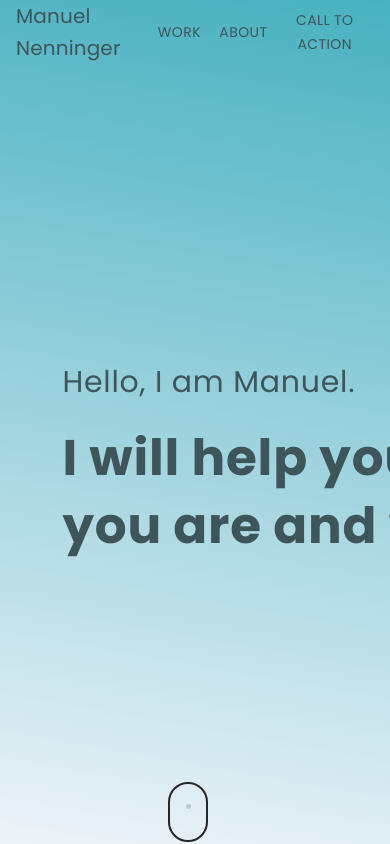
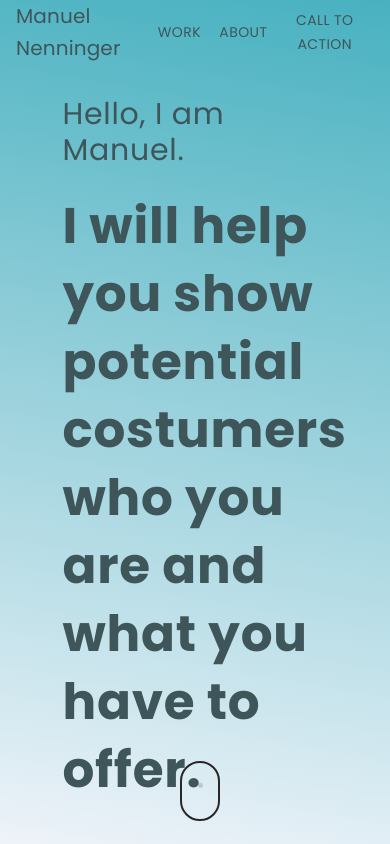
Before and after one commit to ManuelNenninger/PersonalPage, a React (Create React App) app in the folder client/: page / in a window 390 px wide. Built offline with nearby package versions, Linux system fonts and the light colour scheme.

Commit message:
Sectionone and two responsive

```diff
--- a/client/src/App.css
+++ b/client/src/App.css
@@ -1,3 +1,10 @@
 body {
   background-image: linear-gradient(190deg, #48B1C0, #EEF3F9);
+  height: 100%;
+  min-height: 100%;
 }
+
+html {
+  height: 100%;
+  min-height: 100%;
+}
--- a/client/src/components/SectionHandler.css
+++ b/client/src/components/SectionHandler.css
@@ -7,14 +7,31 @@
 }
 
 section {
-  height: calc(100vh - 64px);
+  min-height: calc(100vh - 64px);
   scroll-snap-align: start;
-  padding: 1rem;
   display: flex;
   align-items: center;
   justify-content: center;
+  /* Das es immer zentriert ist */
+  margin-right: auto;
+  margin-left: auto;
+  /* Begrenzung auf max. Bildschirmgröße */
+  max-width: 1600px;
+
 }
 
 section:nth-child(1){
   position: relative;
+  justify-content: flex-start;
 }
+
+/* flex: 1 damit das Div den gesamten Flex-Container füllt. Hier wird aus der Section 2 das erste Div ausgewählt */
+section:nth-child(2) > div:first-of-type {
+  flex: 1
+}
+
+@media screen and (max-width: 768px){
+    section {
+      scroll-snap-align: none;
+    }
+  }
--- a/client/src/components/SectionHandler.jsx
+++ b/client/src/components/SectionHandler.jsx
@@ -7,6 +7,7 @@ import Grow from '@material-ui/core/Grow';
 import "./SectionHandler.css";
 import SectionOne from "./Sections/SectionOne/SectionOne";
 import SectionTwo from "./Sections/SectionTwo/SectionTwo";
+import SectionThree from "./Sections/SectionThree/SectionThree";
 
 function SectionHandler() {
   let [visibleSectionTwo, visibleSectionThree, visibleSectionFour] = [false];
@@ -42,7 +43,7 @@ function SectionHandler() {
                 transformOrigin: '0 0 0'
               }} {...(isVisible ? { timeout: 700 } : {})}>
               <div>
-                <SectionTwo />
+                <SectionThree />
               </div>
             </Grow>
         }
--- a/client/src/components/Sections/SectionOne/SectionOne.css
+++ b/client/src/components/Sections/SectionOne/SectionOne.css
@@ -1,14 +1,9 @@
-.intruduction {
-  padding-bottom: 1rem;
-}
 
 .contsiner_SectionOne {
   position: absolute;
   align-items: flex-start;
-  left: 3.9rem;
-  top: 18.75rem;
-  height: 10.625rem;
-  width: 78.125rem;
+  padding: 0 3.9rem 0 3.9rem;
+  max-width: 78.125rem;
 }
 
 
@@ -18,6 +13,7 @@
   font-weight: 400;
   color: #3E5659;
   letter-spacing: 0.025em;
+  padding-bottom: 1rem;
 }
 
 .actionTitle h2 {
@@ -30,9 +26,14 @@
 }
 
 
+
+
+/* Start of Scroll-Animation */
 .scrollAnimationKC {
-  position: relative;
-  top: 23.125rem;
+  position: absolute;
+  bottom: 3%;
+  left: 50vw;
+  width: fit-content;
 }
 
 .scroll{
@@ -48,8 +49,8 @@
     width: 100%;
     height: 100%;
     position: absolute;
-    top: 0;
-    left: 0;
+    /* top: 0;
+    left: 0; */
     display: block;
     border: 2px solid #272727;
     border-radius: 20px;
--- /dev/null
+++ b/client/src/components/Sections/SectionThree/SectionThree.jsx
@@ -0,0 +1,10 @@
+import "./SectionThree.css";
+
+
+function SectionThree(props){
+  return (
+    <h1>Hello World</h1>
+  );
+}
+
+export default SectionThree;
--- a/client/src/components/Sections/SectionTwo/Card/CardOneUnActive.jsx
+++ b/client/src/components/Sections/SectionTwo/Card/CardOneUnActive.jsx
@@ -2,7 +2,7 @@ import React from 'react';
 
 function CardOneUnActive(props) {
   return (
-    <div>
+    <div className="textForPretty">
       <div className="cardOneTitel">
         <h4>{props.CardOneUnActiveTitel}</h4>
       </div>
--- a/client/src/components/Sections/SectionTwo/SectionTwo.css
+++ b/client/src/components/Sections/SectionTwo/SectionTwo.css
@@ -1,10 +1,13 @@
 .container-fluid {
-  width: 100rem;
-  height: 53rem;
+  /* davor war hier 100rem */
+  max-width: 100%;
+  padding: 2%;
 }
 
 .container-fluid .row {
-  height: 50%
+  min-height: 50%;
+  margin: 0;
+  max-width: 100%;
 }
 
 .cardsection {
@@ -13,11 +16,14 @@
   justify-content: center;
   text-align: center;
   display: flex;
-  height: 25rem;
   border: 3px solid #3E5659;
-  width: 49rem;
+  max-width: -webkit-fill-available;
+  max-width: -moz-available;
+  margin: 0;
 
-  /* background-color: #FFE0A3; */
+  /* damit die Crads mind. alle gleich sind. Also alle gleich 100% height: und width benötigen */
+  width: 100%;
+  height: 100%;
 }
 
 .cardsection img {
@@ -25,10 +31,11 @@
   z-index: -1;
 }
 
-.row .col-sm-6 {
+.row .col-md-6 {
   align-items: center;
   justify-content: center;
   display: flex;
+  margin-bottom: 1.5rem;
 }
 
 .cardsection h4 {
@@ -38,6 +45,7 @@
   color: #3E5659;
   letter-spacing: 0.025em;
   margin-bottom: 0.625rem;
+  margin-top: 0.625rem;
 }
 
 
@@ -50,28 +58,68 @@
 }
 
 
+
 /* Card specific CSS */
 
 .cardOneActivOverlay {
-  width: 100%;
-  height: 100%;
   background-color: #FFE0A3;
   text-align: left;
   z-index: -1;
+  height: 100%;
+  display: flex;
+  flex-direction: column!important;
+  padding: 0px 1.5rem 0 1.5rem;
+  width: 100%;
 }
 
-.cardOneActivContent {
-  width: 90%;
-}
 
 .cardsection .cardOneActivTitel h4 {
-  margin: 2.5rem 0 2.1rem 3rem;
+  margin: 1.5rem 0 0.5rem 0rem;
   font-weight: 600;
 }
 
 .cardsection .cardOneActivContent h3 {
-  margin-left: 3rem;
+  /* margin-left: 3rem; */
   line-height: 3rem;
   letter-spacing: 0.04rem;
   font-size: 33px;
 }
+
+.textForPretty {
+  display: flex;
+  flex-direction: column!important;
+  padding: 0px 2.5rem 0 2.5rem;
+  flex: 1;
+}
+
+/* Screen >md aber <lg */
+@media screen and (max-width: 992px){
+
+   .cardsection h4 {
+     font-size: 36px;
+   }
+   .cardsection img {
+     height: 16rem;
+   }
+
+  }
+
+/* Screen <medium */
+@media screen and (max-width: 768px){
+
+/* Man braucht eine vorgegebene Höhe sobald eine Zelle auch eine Row is, sonst passt der Kontext sich immer an und ist zu Card Active / unactive unterschiedlich */
+  .cardsection {
+    height: 20rem;
+  }
+  .cardsection .cardOneActivTitel h4 {
+    font-size: 32px;
+   }
+   .cardsection .cardOneActivContent h3 {
+    font-size: 28px;
+   }
+
+
+   .cardsection h4 {
+     font-size: 32px;
+   }
+  }
--- a/client/src/components/Sections/SectionTwo/SectionTwo.jsx
+++ b/client/src/components/Sections/SectionTwo/SectionTwo.jsx
@@ -8,8 +8,8 @@ function SectionTwo() {
   return (
     <div>
   <div className="container-fluid">
-    <div className="row">
-      <div className="col-sm-6">
+    <div className="row ">
+      <div className="col-md-6 col-12">
         <Card
           CardOneActiveTitel="Business Websites"
           CardOneActiveContent="Show the world what you have to offer and win more clients through the internet."
@@ -17,7 +17,7 @@ function SectionTwo() {
           CardOneUnActiveImage="/pictures/Add to Cart-cuate.svg"
         />
       </div>
-      <div className="col-sm-6">
+      <div className="col-md-6 col-12">
         <Card
           CardOneActiveTitel="Landing Page"
           CardOneActiveContent="Get early feedback for your MVP or create an email subscription for a soon released product."
@@ -26,8 +26,8 @@ function SectionTwo() {
         />
       </div>
     </div>
-    <div className="row">
-      <div className="col-sm-6">
+    <div className="row ">
+      <div className="col-md-6 col-12">
         <Card
           CardOneActiveTitel="Personal Website"
           CardOneActiveContent="Show the world and interested recruiters who you are and what you can do. So the requests come to you - and you can focus on more important things."
@@ -35,10 +35,10 @@ function SectionTwo() {
           CardOneUnActiveImage="/pictures/Buffer-pana.svg"
         />
       </div>
-      <div className="col-sm-6">
+      <div className="col-md-6 col-12">
         <Card
           CardOneActiveTitel="Need support in big Projekts?"
-          CardOneActiveContent="Support your projects in the Back-End via Node.js & Express or Front-End via React.js so that your vision can be brought to life."
+          CardOneActiveContent="Support your projects in the Back-End via Node.js & Express or Front-End via React.js."
           CardOneUnActiveTitel="Support in big Projects"
           CardOneUnActiveImage="/pictures/Data extraction-pana.svg"
         />
```
Also changed, not shown: client/public/pictures/Data extraction-pana.svg, client/src/components/Sections/SectionThree/SectionThree.css (added).
